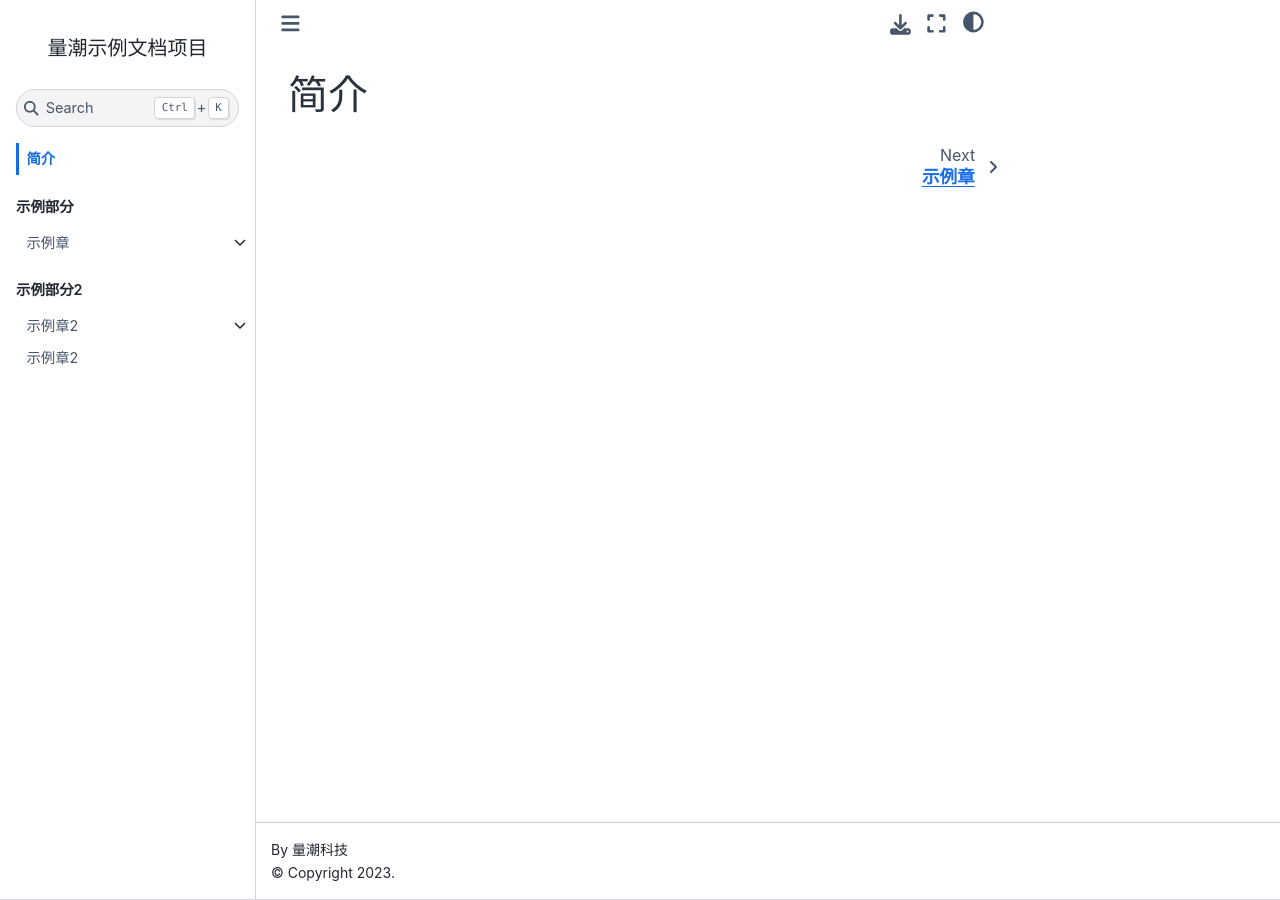
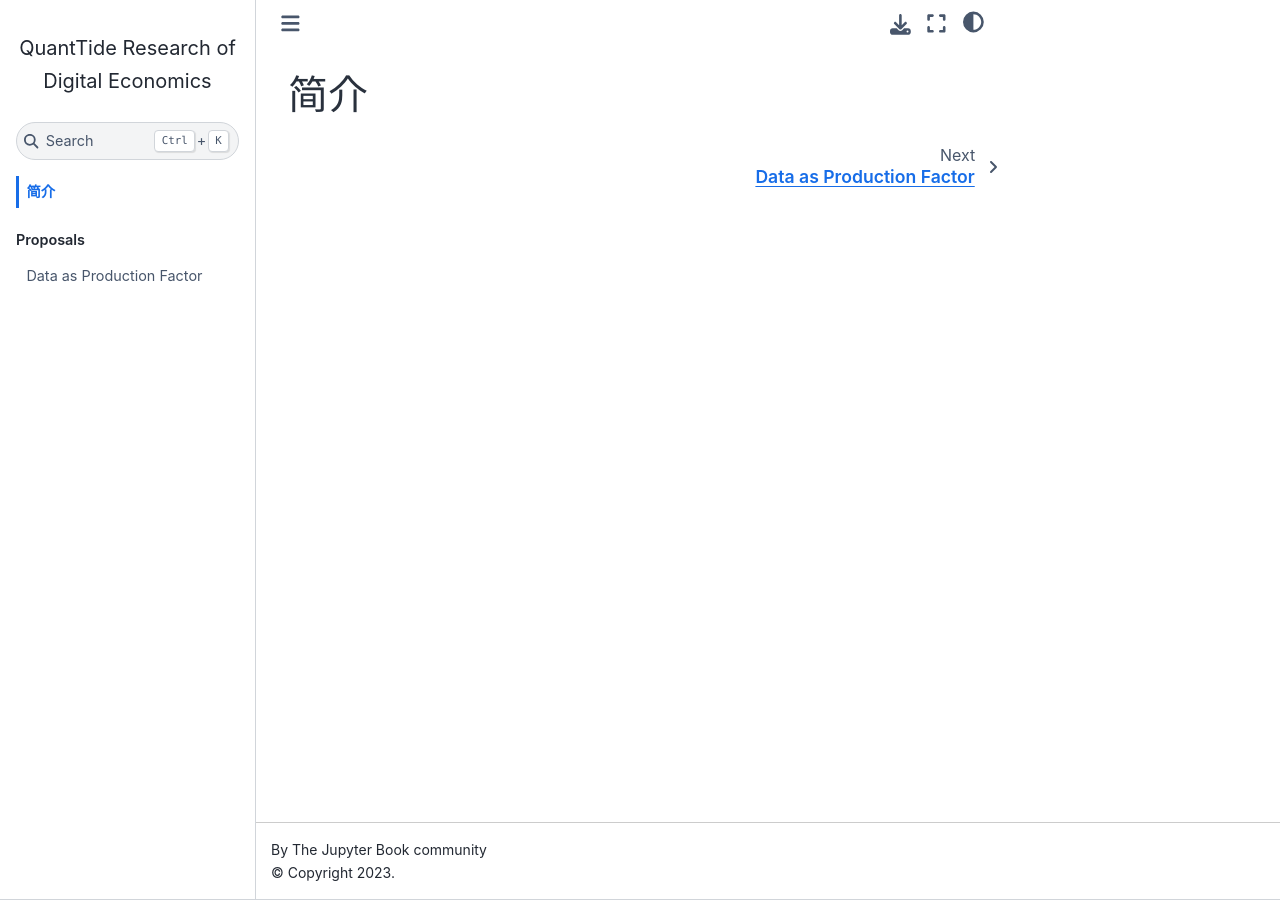
Before and after one commit to quanttide/quanttide-profile-of-academic-research, a Jupyter Book: the page built from index.md, in a window 1280 px wide. Built offline with Jupyter Book 1.0.4 settings and Sphinx 7.4.7 and the Sphinx Book theme 1.1.4, drawn with Linux system fonts in a browser that asks for light colours.

Commit message:
init: create project

```diff
--- a/1_example_chapter/1_example_section/README.md
+++ /dev/null
@@ -1 +0,0 @@
-# 示例节1
--- a/1_example_chapter/README.md
+++ /dev/null
@@ -1 +0,0 @@
-# 示例章
--- a/2_example_chapter2/1_example_section2/README.md
+++ /dev/null
@@ -1 +0,0 @@
-# 示例节2
--- a/2_example_chapter2/README.md
+++ /dev/null
@@ -1 +0,0 @@
-# 示例章2
--- a/3_example_chapter3/README.md
+++ /dev/null
@@ -1 +0,0 @@
-# 示例章2
--- a/_config.yml
+++ b/_config.yml
@@ -1,7 +1,9 @@
 # https://jupyterbook.org/en/stable/customize/config.html
-name: quanttide-example-of-documentation
-title: 量潮示例文档项目
-author: 量潮科技
-description: 量潮文档项目实例
+name: quanttide-research-of-digital-economics
+title: QuantTide Research of Digital Economics
+authors:
+  - Guo Zhang@QuantTide
+  - Zhongchen Fan
+description: QuantTide Research of Digital Economics
 # Jupyter Book Config
 only_build_toc_files: true
--- a/_toc.yml
+++ b/_toc.yml
@@ -1,18 +1,6 @@
 format: jb-book
 root: index.md
 parts:
-  - caption: 示例部分
+  - caption: Proposals
     chapters:
-      - file: 1_example_chapter/README.md
-        sections:
-          - file: 1_example_chapter/1_example_section/README.md
-            sections:
-              - file: 1_example_chapter/1_example_section/1_example_article.md
-              - file: 1_example_chapter/1_example_section/1_example_article2.md
-          - file: 1_example_chapter/2_example_article3.md
-  - caption: 示例部分2
-    chapters:
-      - file: 2_example_chapter2/README.md
-        sections:
-          - file: 2_example_chapter2/1_example_section2/README.md
-      - file: 3_example_chapter3/README.md
+      - file: proposals/data_factor.md
--- /dev/null
+++ b/proposals/data_factor.md
@@ -0,0 +1 @@
+# Data as Production Factor
```
Also changed, not shown: 1_example_chapter/1_example_section/1_example_article.md (deleted, +0 -6 lines), 1_example_chapter/1_example_section/1_example_article2.md (deleted, +0 -6 lines), 1_example_chapter/2_example_article3.md (deleted, +0 -6 lines).
